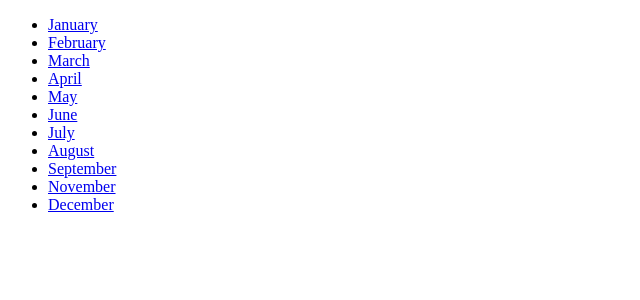
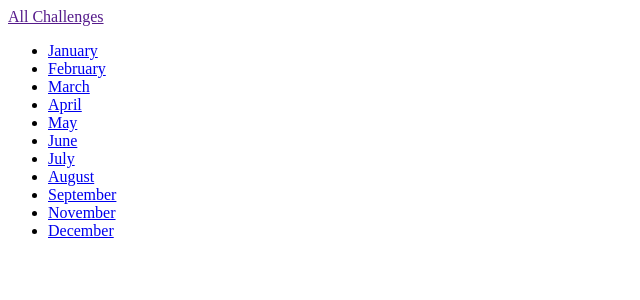
Before and after one commit to 9637231757/monthly-challanges, a Django app: page /challenges/ in a window 1280 px wide. Shown: the top 300 px of the page, without its empty margins (0-640 px from the left). Run offline with Django 4.2, Linux system fonts and the light colour scheme.

Commit message:
also used include,headers.html on index.html

```diff
--- a/challenges/Templates/challenges/index.html
+++ b/challenges/Templates/challenges/index.html
@@ -5,7 +5,7 @@
 {% endblock %}
 
 {% block content %}
-
+ {% include "challenges/include/header.html"%}
 <ul>
     {% for month in months %}
       <li><a href="{% url 'month-challenge' month %}">{{ month|title }}</a></li>
```
